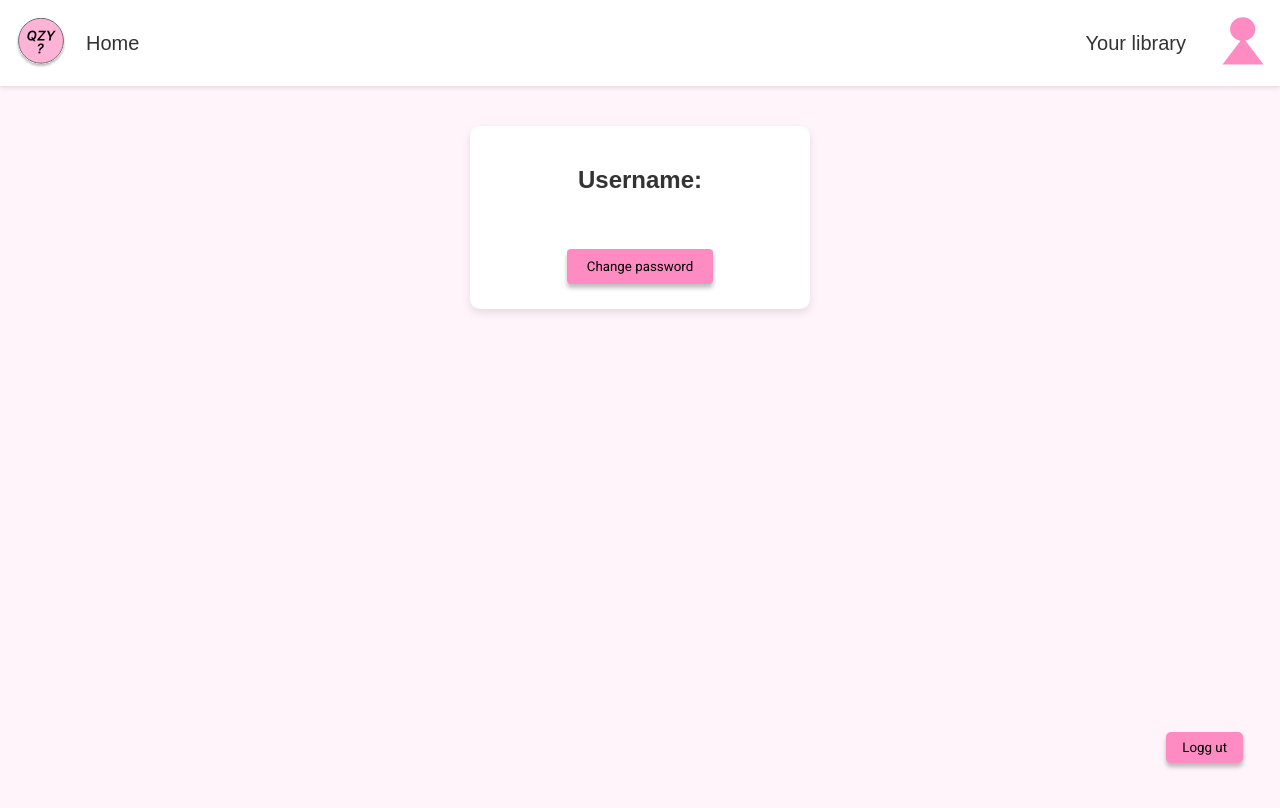
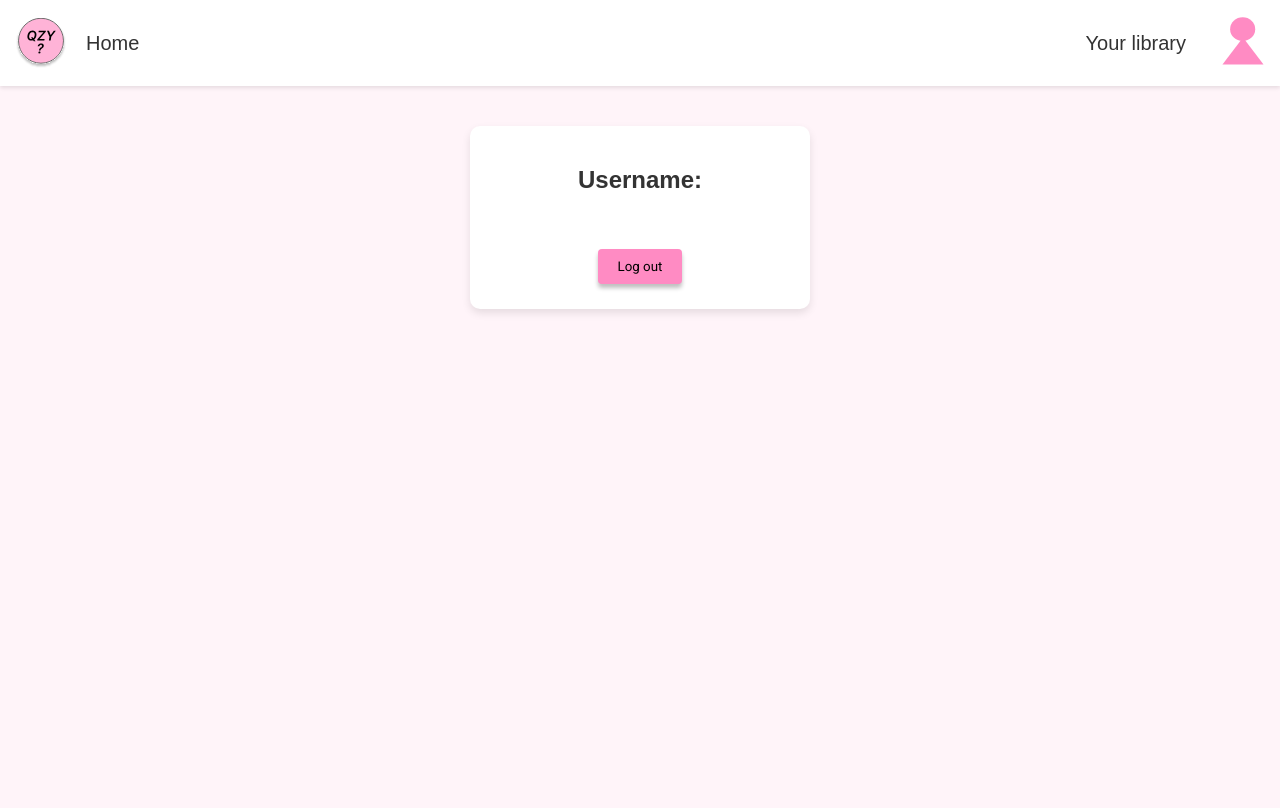
Before and after one commit to juliavikr/fullstack-project, a Vue app in the folder frontend/quizzzyyy-frontend/: page /user in a window 1280 px wide. Shown: the top 808 px of the page. Built offline with nearby package versions, Linux system fonts and the light colour scheme.

Commit message:
moved logout btn

```diff
--- a/frontend/quizzzyyy-frontend/src/views/UserPageView.vue
+++ b/frontend/quizzzyyy-frontend/src/views/UserPageView.vue
@@ -3,23 +3,10 @@
   <div class="user-page-container">
     <div class="user-info">
       <h2>Username: {{ username }}</h2>
-      <MediumButton type="primary" @click="showChangePassword = true">
-        Change password
-      </MediumButton>
+      <MediumButton type="primary" @click="logout">Log out</MediumButton>
     </div>
-    <div v-if="showChangePassword" class="change-password-modal">
-      <form @submit.prevent="changePassword">
-        <div class="form-group">
-          <label for="new-password">New password:</label>
-          <input type="password" id="new-password" v-model="newPassword" required />
-        </div>
-        <MediumButton type="primary" @click="changePassword"> Submit new password </MediumButton>
-      </form>
-    </div>
-    <MediumButton class="btn-logout" @click="logout">Logg ut</MediumButton>
   </div>
 </template>
-
 <script setup>
 import { ref, onMounted } from 'vue'
 import MediumButton from '@/components/MediumButton.vue'
```
